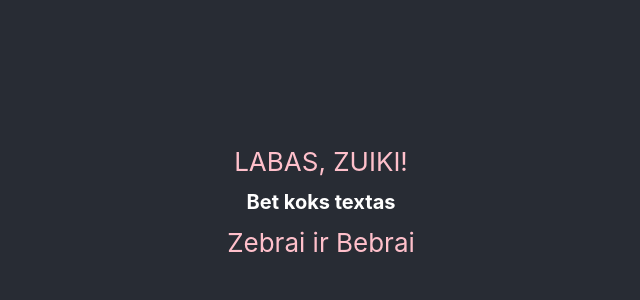
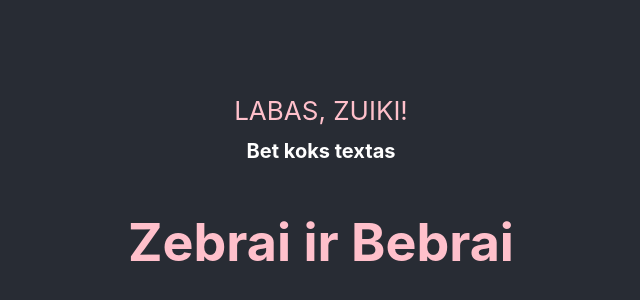
Before and after one commit to zasweted/home-work, a React (Create React App) app: page / in a window 1280 px wide. Shown: the part 198-498 px from the top of the page, without its empty margins (319-959 px from the left). Built offline with nearby package versions, Linux system fonts and the light colour scheme.

Commit message:
homework

```diff
--- a/src/App.jsx
+++ b/src/App.jsx
@@ -2,6 +2,8 @@ import './App.css';
 import AnyText from './Components/bet-koks-textas';
 import ZebrahAndBeaver from './Components/zebrai-bebrai';
 import Zuikis from './Components/zuikis';
+
+
 
 function App() {
   return (
--- a/src/Components/zebrai-bebrai.jsx
+++ b/src/Components/zebrai-bebrai.jsx
@@ -1,11 +1,11 @@
 function ZebrahAndBeaver({spalva}){
 
     return (
-        <div style={
+        <h1 style={
             {
                 color: spalva,
             }
-    }>Zebrai ir Bebrai</div>
+    }>Zebrai ir Bebrai</h1>
     );
 
 };
```
Also changed, not shown: src/Functions/random-number-generator.js (added, +18 -0 lines).
